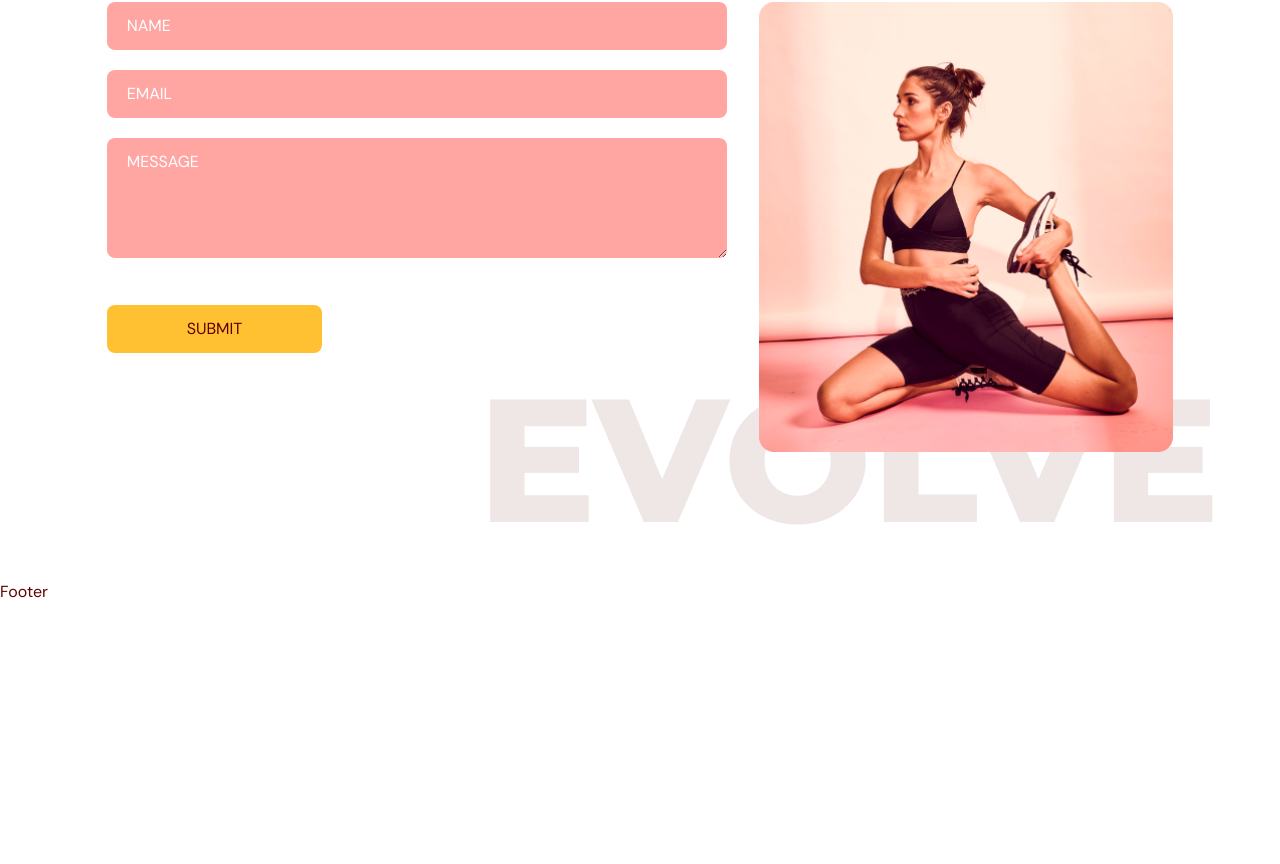
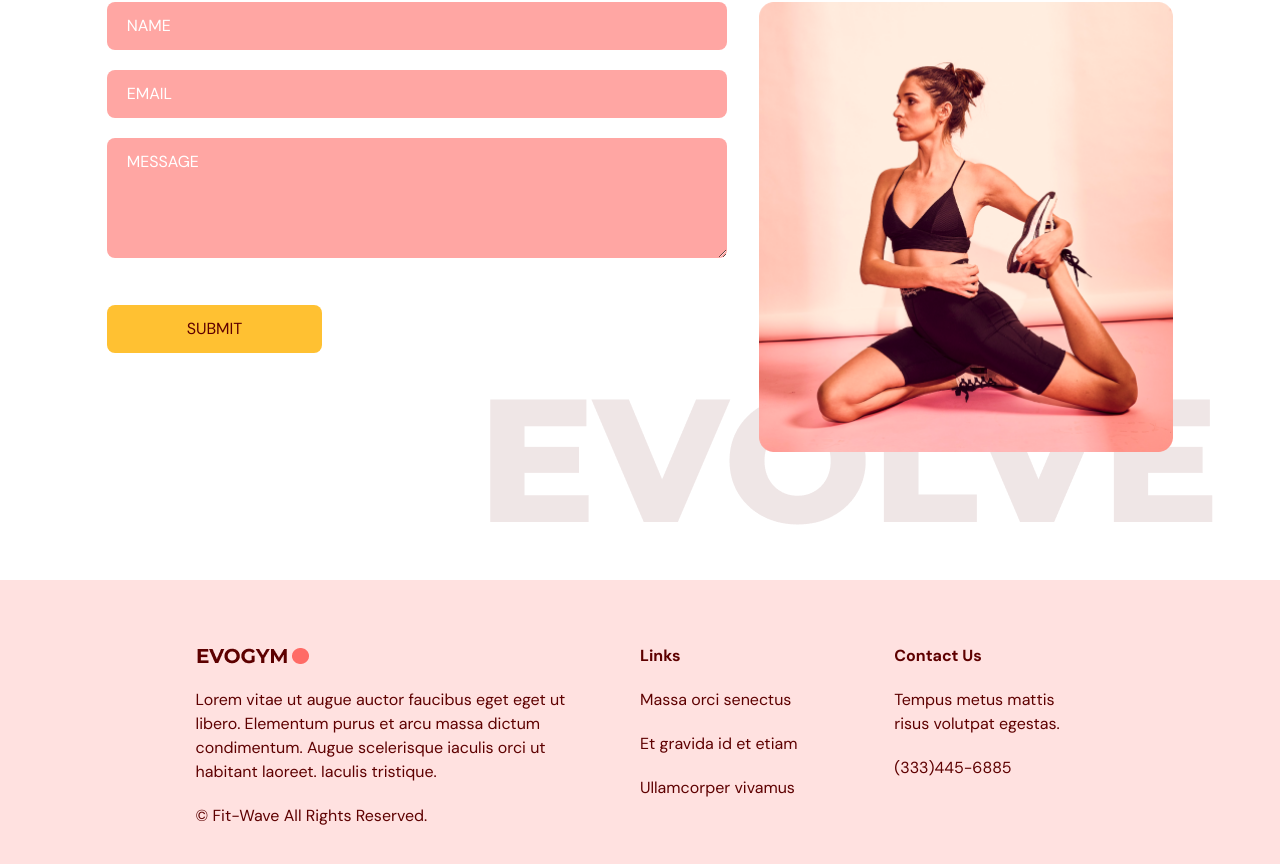
Before and after one commit to denisdiaconu/fit-wave, a React (Vite) app: page / in a window 1280 px wide. Shown: the part 3252-4116 px from the top of the page. Before the commit the page ends 3856 px from the top, so only its background shows below. Built offline with nearby package versions, Linux system fonts and the light colour scheme.

Commit message:
Add style and text to footer

```diff
--- a/src/scenes/footer/index.tsx
+++ b/src/scenes/footer/index.tsx
@@ -1,11 +1,34 @@
-import React from 'react'
+import Logo from "@/assets/Logo.png";
 
-type Props = {}
+const Footer = () => {
+  return (
+    <footer className="bg-primary-100 py-16">
+      <div className="justify-content mx-auto w-5/6 gap-16 md:flex">
+        <div className="justify-content mx-auto w-5/6 gap-16 md:flex">
+          <div className="mt-16 basis-1/2 md:mt-0">
+            <img alt="logo" src={Logo} />
+            <p className="my-5">
+              Lorem vitae ut augue auctor faucibus eget eget ut libero.
+              Elementum purus et arcu massa dictum condimentum. Augue
+              scelerisque iaculis orci ut habitant laoreet. Iaculis tristique.
+            </p>
+            <p>© Fit-Wave All Rights Reserved.</p>
+          </div>
+          <div className="mt-16 basis-1/4 md:mt-0">
+            <h4 className="font-bold">Links</h4>
+            <p className="my-5">Massa orci senectus</p>
+            <p className="my-5">Et gravida id et etiam</p>
+            <p>Ullamcorper vivamus</p>
+          </div>
+          <div className="mt-16 basis-1/4 md:mt-0">
+            <h4 className="font-bold">Contact Us</h4>
+            <p className="my-5">Tempus metus mattis risus volutpat egestas.</p>
+            <p>(333)445-6885</p>
+          </div>
+        </div>
+      </div>
+    </footer>
+  );
+};
 
-const Footer = (props: Props) => {
-  return (
-    <div>Footer</div>
-  )
-}
-
-export default Footer
+export default Footer;
```
